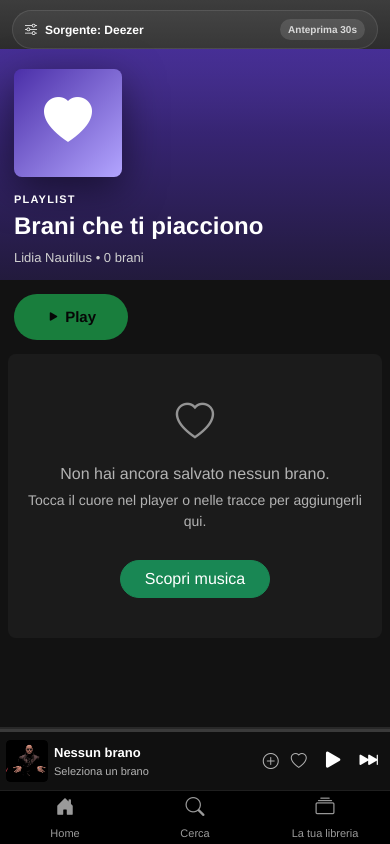
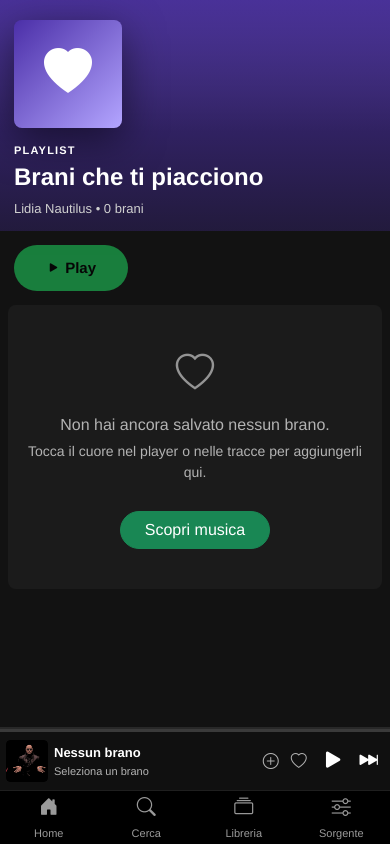
Before and after one commit to henry8913/4.1_Build-Week-CH1, a website: page liked.html in a window 390 px wide. Drawn offline with nearby package versions, Linux system fonts and the light colour scheme.

Commit message:
sposta il cambio sorgente nella barra mobile

```diff
--- a/css/player.css
+++ b/css/player.css
@@ -452,6 +452,18 @@
   text-decoration: none;
 }
 
+.mobile-nav-button {
+  border: 0;
+  background: none;
+  padding: 0;
+  font-family: inherit;
+  cursor: pointer;
+}
+
+.mobile-nav-button:hover {
+  color: #fff;
+}
+
 .mobile-nav-item.active i {
   color: var(--spotify-green);
 }
--- a/css/style.css
+++ b/css/style.css
@@ -924,31 +924,6 @@
 }
 
 /* ---------------------------------------------------
-   SWITCH SORGENTE MOBILE
-   --------------------------------------------------- */
-
-.mobile-source-bar {
-  display: none;
-}
-
-.mobile-source-badge {
-  margin-left: auto;
-  flex: 0 0 auto;
-  padding: 3px 8px;
-  border-radius: 999px;
-  background-color: rgba(255, 255, 255, 0.12);
-  color: #d9d9d9;
-  font-size: 10px;
-  font-weight: 700;
-  white-space: nowrap;
-}
-
-.mobile-source-badge.is-full {
-  background-color: var(--spotify-green);
-  color: #08210f;
-}
-
-/* ---------------------------------------------------
    RESPONSIVE
    --------------------------------------------------- */
 
@@ -975,26 +950,6 @@
 
   .main-header {
     display: none;
-  }
-
-  .mobile-source-bar {
-    display: flex;
-    align-items: center;
-    gap: 8px;
-    width: calc(100% - 24px);
-    margin: 10px 12px 0;
-    padding: 8px 12px;
-    border: 1px solid rgba(255, 255, 255, 0.1);
-    border-radius: 500px;
-    background-color: rgba(255, 255, 255, 0.05);
-    color: #fff;
-    font-size: 12px;
-    font-weight: 600;
-    text-align: left;
-  }
-
-  .mobile-source-bar:hover {
-    background-color: rgba(255, 255, 255, 0.1);
   }
 
   #content-area {
--- a/js/layout.js
+++ b/js/layout.js
@@ -257,8 +257,11 @@
             '<i class="bi bi-search"></i><span>Cerca</span>' +
           '</a>' +
           '<a class="mobile-nav-item" data-nav="library" href="library.html">' +
-            '<i class="bi bi-collection"></i><span>La tua libreria</span>' +
+            '<i class="bi bi-collection"></i><span>Libreria</span>' +
           '</a>' +
+          '<button type="button" class="mobile-nav-item mobile-nav-button" id="mobile-provider-nav" aria-label="Cambia sorgente musicale">' +
+            '<i class="bi bi-sliders"></i><span>Sorgente</span>' +
+          '</button>' +
         '</nav>' +
       '</div>'
     );
@@ -350,34 +353,6 @@
     placeholder.outerHTML = html;
   }
 
-  function mountMobileSourceBar() {
-    const main = document.querySelector('.main-content');
-    if (!main || document.querySelector('.mobile-source-bar')) return;
-    if (document.body.getAttribute('data-page') === 'library') return;
-
-    const info = window.MusicApi
-      ? window.MusicApi.getProviderInfo()
-      : { label: 'Deezer', badge: 'Anteprima 30s', supportsFullTracks: false };
-
-    const bar = document.createElement('button');
-    bar.type = 'button';
-    bar.id = 'mobile-source-bar';
-    bar.className = 'mobile-source-bar d-lg-none';
-    bar.innerHTML =
-      '<i class="bi bi-sliders" aria-hidden="true"></i>' +
-      '<span>Sorgente: ' + U.escapeHtml(info.label) + '</span>' +
-      '<span class="mobile-source-badge' + (info.supportsFullTracks ? ' is-full' : '') + '">' +
-        U.escapeHtml(info.badge) +
-      '</span>';
-
-    const header = main.querySelector('#app-header');
-    if (header) {
-      header.insertAdjacentElement('afterend', bar);
-    } else {
-      main.prepend(bar);
-    }
-  }
-
   function mountLayout() {
     mount('app-sidebar', sidebarTemplate());
     mount('app-header', headerTemplate());
@@ -393,7 +368,6 @@
     }
 
     document.body.insertAdjacentHTML('beforeend', modalsTemplate());
-    mountMobileSourceBar();
   }
 
   // ---------------------------------------------------
@@ -662,7 +636,7 @@
         return;
       }
 
-      if (event.target.closest('#mobile-source-bar')) {
+      if (event.target.closest('#mobile-provider-nav')) {
         event.preventDefault();
         openProviderSettings();
         return;
--- a/liked.html
+++ b/liked.html
@@ -29,9 +29,9 @@
     integrity="sha384-QWTKZyjpPEjISv5WaRU9OFeRpok6YctnYmDr5pNlyT2bRjXh0JMhjY6hW+ALEwIH" crossorigin="anonymous">
   <link href="https://cdn.jsdelivr.net/npm/bootstrap-icons@1.11.0/font/bootstrap-icons.css" rel="stylesheet">
 
-  <link href="css/style.css?v=20261026-8" rel="stylesheet">
-  <link href="css/player.css?v=20261026-8" rel="stylesheet">
-  <link href="css/collection.css?v=20261026-8" rel="stylesheet">
+  <link href="css/style.css?v=20261026-9" rel="stylesheet">
+  <link href="css/player.css?v=20261026-9" rel="stylesheet">
+  <link href="css/collection.css?v=20261026-9" rel="stylesheet">
 </head>
 
 <body data-page="liked">
@@ -51,12 +51,12 @@
   <script src="https://cdn.jsdelivr.net/npm/bootstrap@5.3.3/dist/js/bootstrap.bundle.min.js"
     integrity="sha384-YvpcrYf0tY3lHB60NNkmXc5s9fDVZLESaAA55NDzOxhy9GkcIdslK1eN7N6jIeHz"
     crossorigin="anonymous"></script>
-  <script src="js/utils.js?v=20261026-8"></script>
-  <script src="js/music-api.js?v=20261026-8"></script>
-  <script src="js/library.js?v=20261026-8"></script>
-  <script src="js/layout.js?v=20261026-8"></script>
-  <script src="js/player.js?v=20261026-8"></script>
-  <script src="js/liked.js?v=20261026-8"></script>
+  <script src="js/utils.js?v=20261026-9"></script>
+  <script src="js/music-api.js?v=20261026-9"></script>
+  <script src="js/library.js?v=20261026-9"></script>
+  <script src="js/layout.js?v=20261026-9"></script>
+  <script src="js/player.js?v=20261026-9"></script>
+  <script src="js/liked.js?v=20261026-9"></script>
 </body>
 
 </html>
```
Also changed, not shown: album.html (+9 -9 lines), artist.html (+9 -9 lines), index.html (+8 -8 lines), library.html (+9 -9 lines), playlist.html (+9 -9 lines), search.html (+9 -9 lines), README.md.
